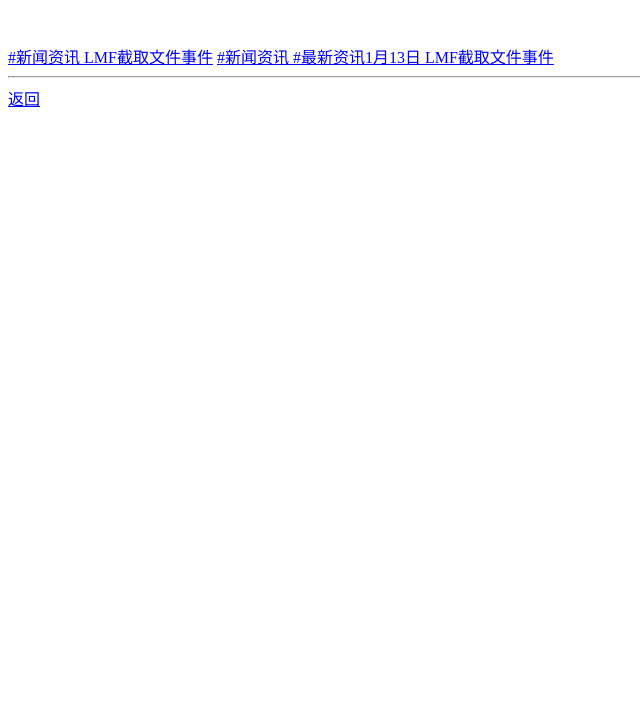
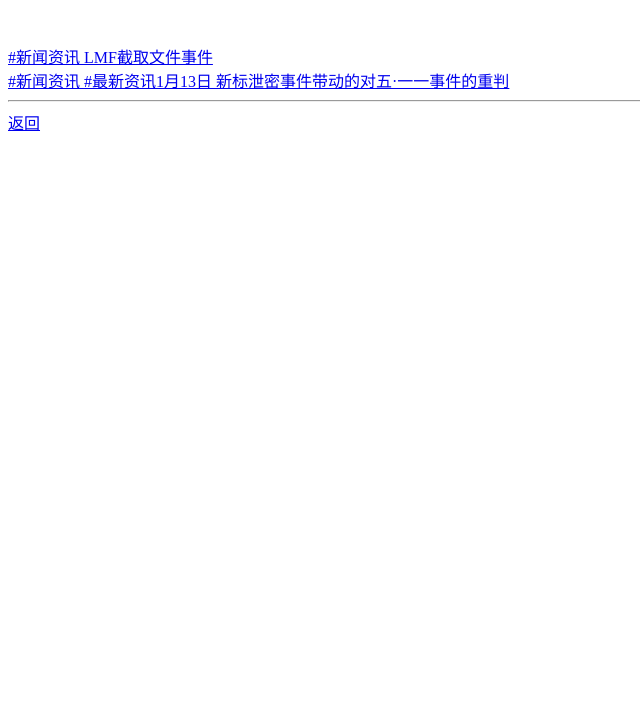
Before and after one commit to coderele/coderele.github.io, a plain HTML site: page news/index.html in a window 1280 px wide. Shown: the part 81-800 px from the top of the page, without its empty margins (0-640 px from the left). Drawn offline with Linux system fonts and the light colour scheme.

Commit message:
Update index.html

```diff
--- a/news/index.html
+++ b/news/index.html
@@ -6,8 +6,8 @@
   <body>
     <h1>新闻资讯</h1>
     <br><br>
-    <a href="https://coderele.github.io/news/int0001202401120001.html">#新闻资讯 LMF截取文件事件</a>
-    <a href="https://coderele.github.io/news/int0002202401130001.html">#新闻资讯 #最新资讯1月13日 LMF截取文件事件</a>
+    <a href="https://coderele.github.io/news/int0001202401120001.html">#新闻资讯 LMF截取文件事件</a><br>
+    <a href="https://coderele.github.io/news/int0002202401130001.html">#新闻资讯 #最新资讯1月13日 新标泄密事件带动的对五·一一事件的重判</a>
     <hr>
     <a href="https://coderele.github.io/">返回</a>
   </body>
```
